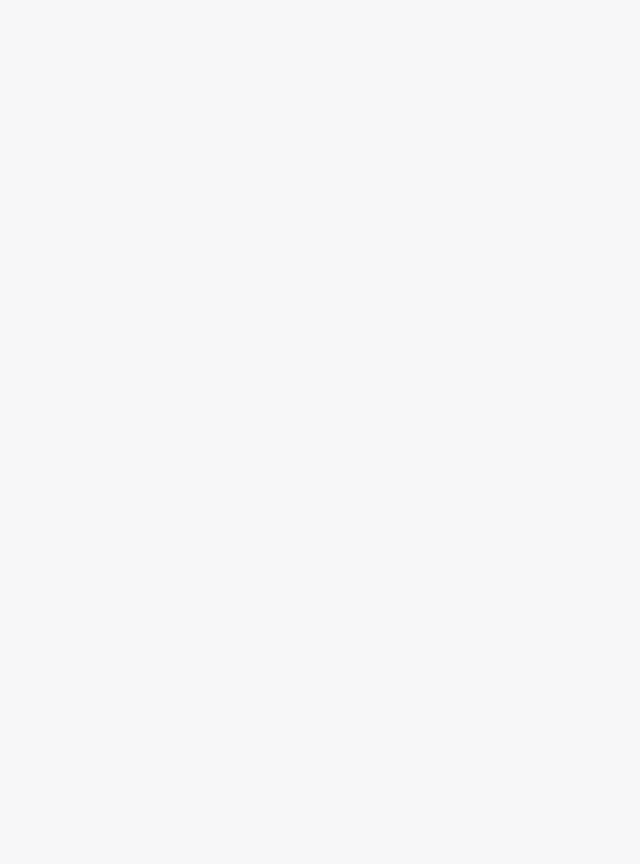
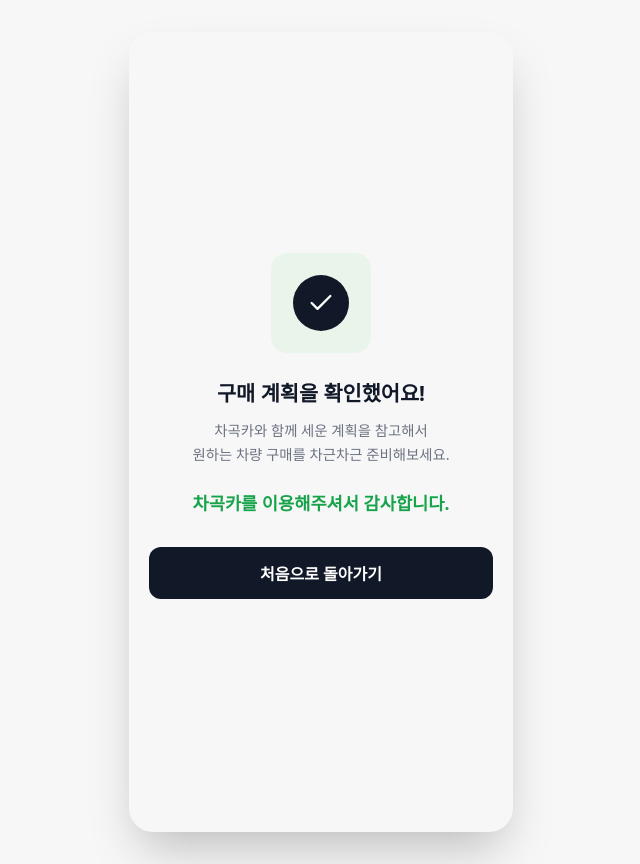
Before and after one commit to iridescentzia/chagokcar, a React (Vite) app: page /complete in a window 1280 px wide. Before the commit this address had no page. Shown: the whole page, without its empty margins (319-959 px from the left). Before the commit the page ends 800 px from the top, so only its background shows below. Built offline with nearby package versions, Linux system fonts and the light colour scheme.

Commit message:
feat : complete ui 완성

```diff
--- a/src/App.tsx
+++ b/src/App.tsx
@@ -6,6 +6,7 @@
 import VehicleDetail from "./pages/VehicleDetail";
 import GoalSetting from "./pages/GoalSetting";
 import MonthlyPlan from "./pages/MonthlyPlan";
+import Complete from "./pages/Complete"
 
 function App() {
     return (
@@ -18,6 +19,7 @@
                 <Route path="/vehicles/:id" element={<VehicleDetail/>}/>
                 <Route path="/goal-setting" element={<GoalSetting/>}/>
                 <Route path="/monthly-plan" element={<MonthlyPlan/>}/>
+                <Route path="/complete" element={<Complete/>}/>
             </Routes>
         </BrowserRouter>
     );
--- a/src/index.css
+++ b/src/index.css
@@ -1,7 +1,7 @@
 /* ===== Theme ===== */
 :root {
   --color-primary: #16a34a;      /* 초록 강조 (선택 상태, 체크 등) */
-  --color-primary-light: #ddefdd;
+  --color-primary-light: #e9f5eb;
   --color-black: #111827;        /* CTA 버튼 배경 */
   --color-bg: #f7f7f8;           /* 전체 배경 */
   --color-card: #ffffff;
@@ -509,3 +509,59 @@
   color: var(--color-text-light);
   margin: 4px 0 20px;
 }
+
+.complete-wrapper {
+  min-height: 100%;
+  display: flex;
+  flex-direction: column;
+  justify-content: center;
+}
+
+.complete-screen {
+  display: flex;
+  flex-direction: column;
+  align-items: center;
+  text-align: center;
+  padding-bottom: 32px;
+}
+
+.complete-icon-box {
+  width: 100px;
+  height: 100px;
+  background: var(--color-primary-light);
+  border-radius: var(--radius-lg);
+  display: flex;
+  align-items: center;
+  justify-content: center;
+  margin-bottom: 24px;
+}
+
+.complete-icon-circle {
+  width: 56px;
+  height: 56px;
+  background: var(--color-black);
+  border-radius: 50%;
+  display: flex;
+  align-items: center;
+  justify-content: center;
+}
+
+.complete-title {
+  font-size: 1.3rem;
+  font-weight: 800;
+  margin: 0 0 12px;
+}
+
+.complete-description {
+  font-size: 0.9rem;
+  color: var(--color-text-light);
+  line-height: 1.6;
+  margin: 0 0 24px;
+}
+
+.complete-thanks {
+  font-size: 1.1rem;
+  font-weight: 800;
+  color: var(--color-primary);
+  margin: 0;
+}}
--- /dev/null
+++ b/src/pages/Complete.tsx
@@ -0,0 +1,42 @@
+import { useNavigate } from "react-router-dom";
+import { Check } from "lucide-react";
+import Button from "../components/Button";
+import PageLayout from "../components/PageLayout";
+import { usePlan } from "../context/PlanContext";
+
+export default function Complete() {
+    const navigate = useNavigate();
+    const { resetPlan } = usePlan();
+
+    const handleRestart = () => {
+        resetPlan();
+        navigate("/");
+    };
+
+    return (
+        <PageLayout>
+            <div className="complete-wrapper">
+                <div className="complete-screen">
+                    <div className="complete-icon-box">
+                        <div className="complete-icon-circle">
+                            <Check size={28} color="#fff" />
+                        </div>
+                    </div>
+
+                    <h1 className="complete-title">구매 계획을 확인했어요!</h1>
+                    <p className="complete-description">
+                        차곡카와 함께 세운 계획을 참고해서
+                        <br />
+                        원하는 차량 구매를 차근차근 준비해보세요.
+                    </p>
+
+                    <p className="complete-thanks">
+                        차곡카를 이용해주셔서 감사합니다.
+                    </p>
+                </div>
+
+                <Button onClick={handleRestart}>처음으로 돌아가기</Button>
+            </div>
+        </PageLayout>
+    );
+}
```
